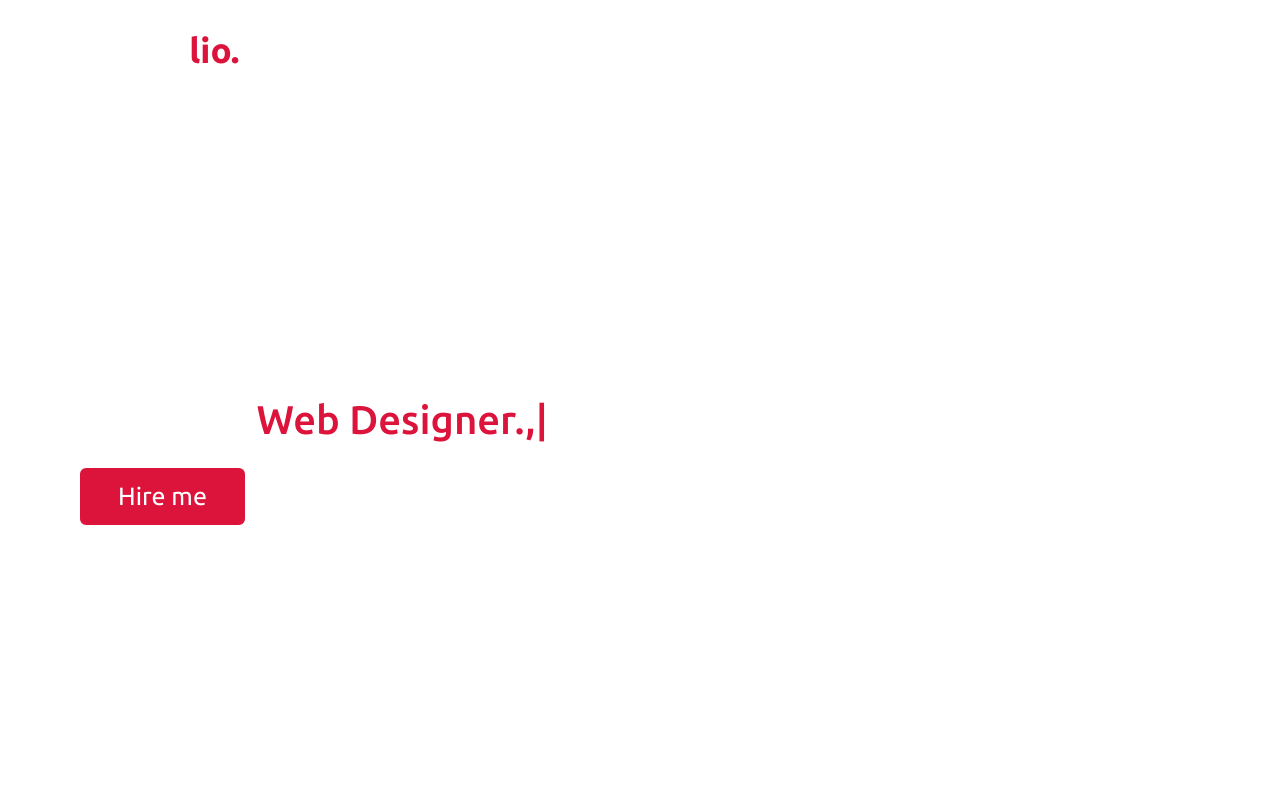
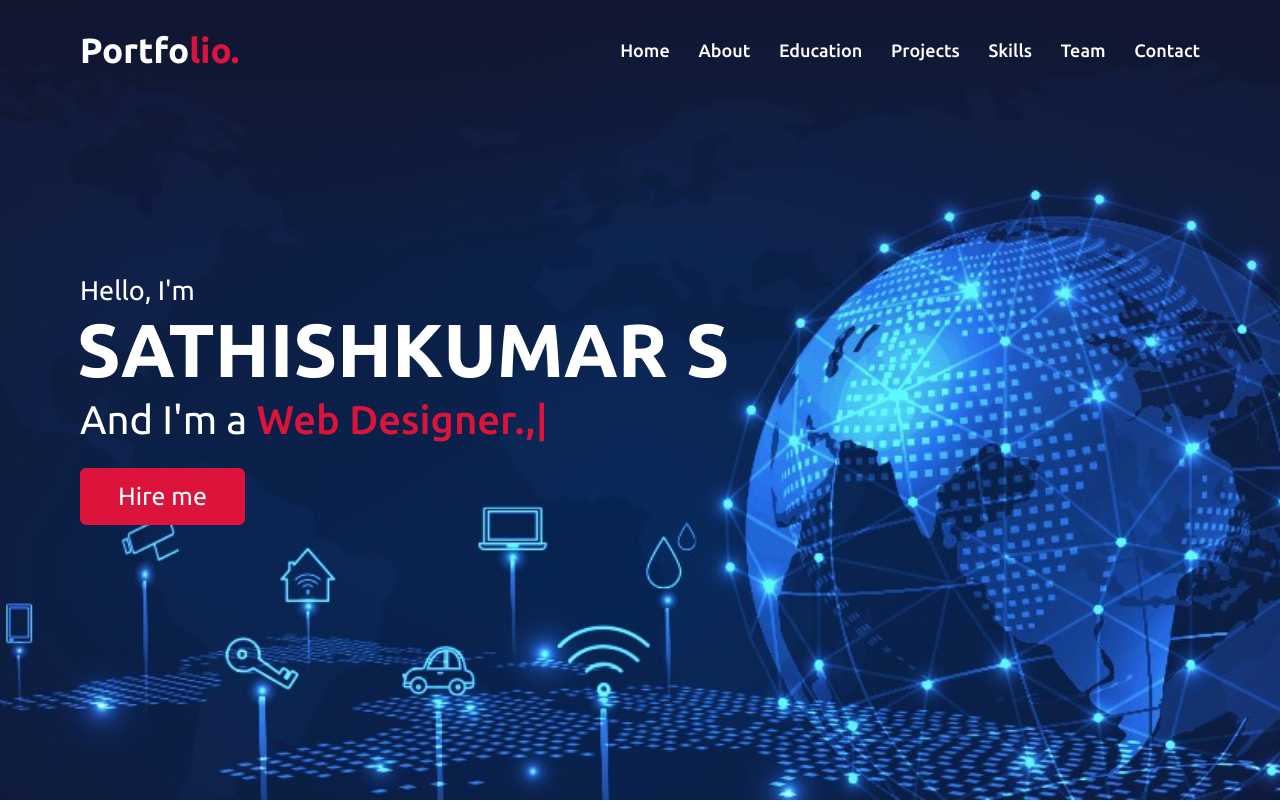
Before and after one commit to sathish2201/html-css-js-portfolio, a plain HTML site: page index.html in a window 1280 px wide. Shown: the top 802 px of the page. Drawn offline with nearby package versions, Linux system fonts and the light colour scheme.

Commit message:
style.css

```diff
--- a/style.css
+++ b/style.css
@@ -166,7 +166,7 @@ section .title::after{
 /* home section styling */
 .home{
     display: flex;
-    background: url("images/banner.jpg") no-repeat center;
+    background: url("banner.jpg") no-repeat center;
     height: 100vh;
     color: #fff;
     min-height: 500px;
```
